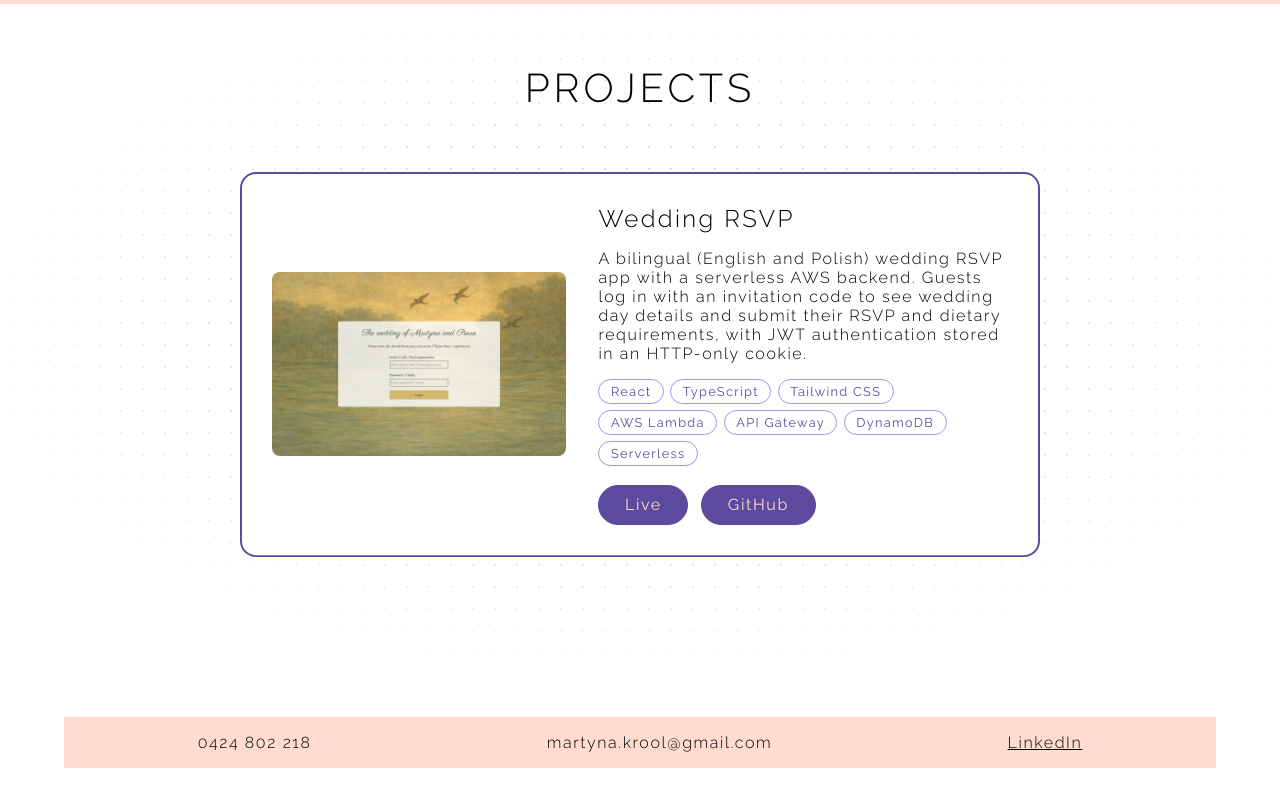
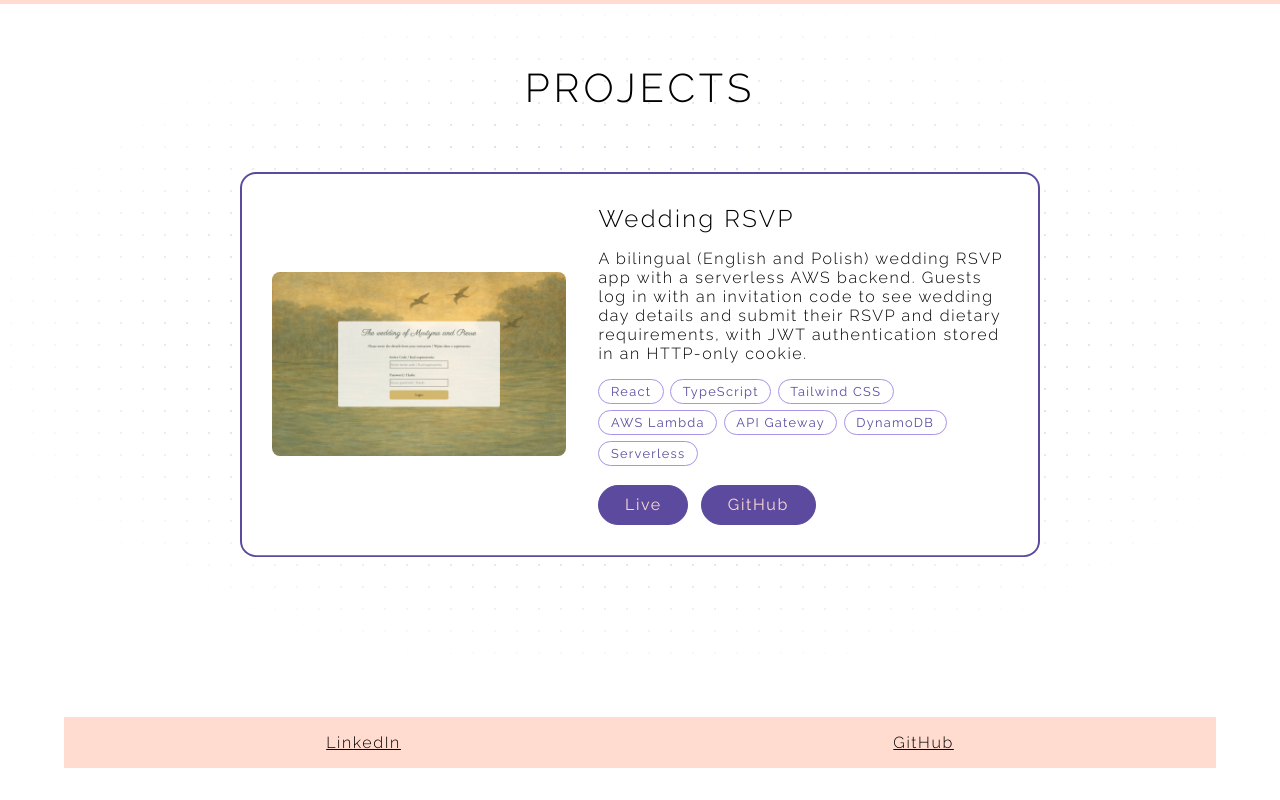
Before and after one commit to martynakr/portfolio-2024, a React (Vite) app: page / in a window 1280 px wide. Shown: the part 1550-2350 px from the top of the page. Built offline with nearby package versions, Linux system fonts and the light colour scheme.

Commit message:
added github to footer

```diff
--- a/src/components/Footer/Footer.tsx
+++ b/src/components/Footer/Footer.tsx
@@ -3,12 +3,13 @@ import styles from "./Footer.module.scss";
 const Footer = () => {
     return (
         <footer id="contact" className={styles.footer}>
-            <span className={styles.span}>0424 802 218</span>
-            <span className={styles.span}>martyna.krool@gmail.com</span>
             <span>
                 <a href="https://www.linkedin.com/in/martyna-kr%C3%B3l-7a8230b5/">
                     LinkedIn
                 </a>
+            </span>
+            <span>
+                <a href="https://github.com/martynakr">GitHub</a>
             </span>
         </footer>
     );
```
